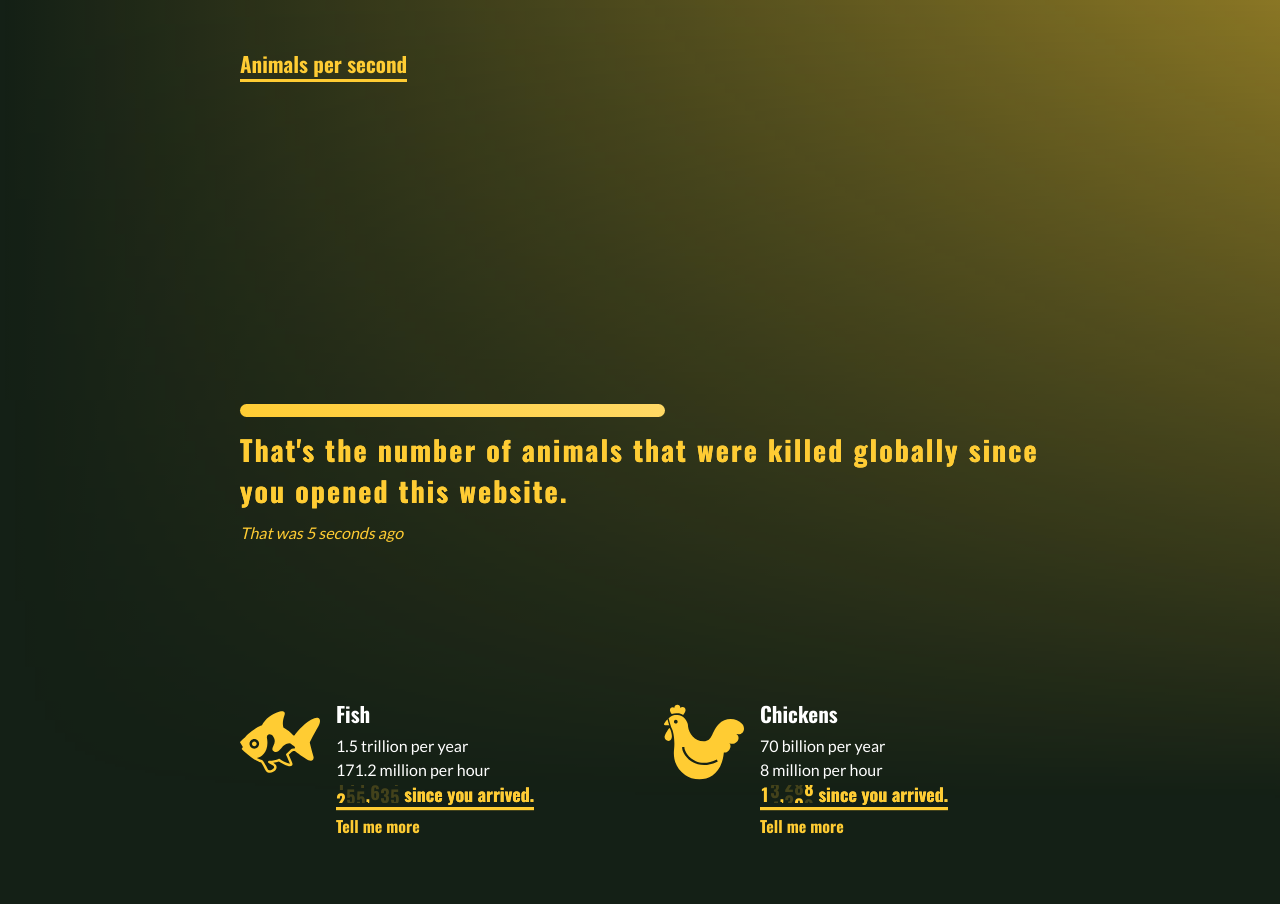
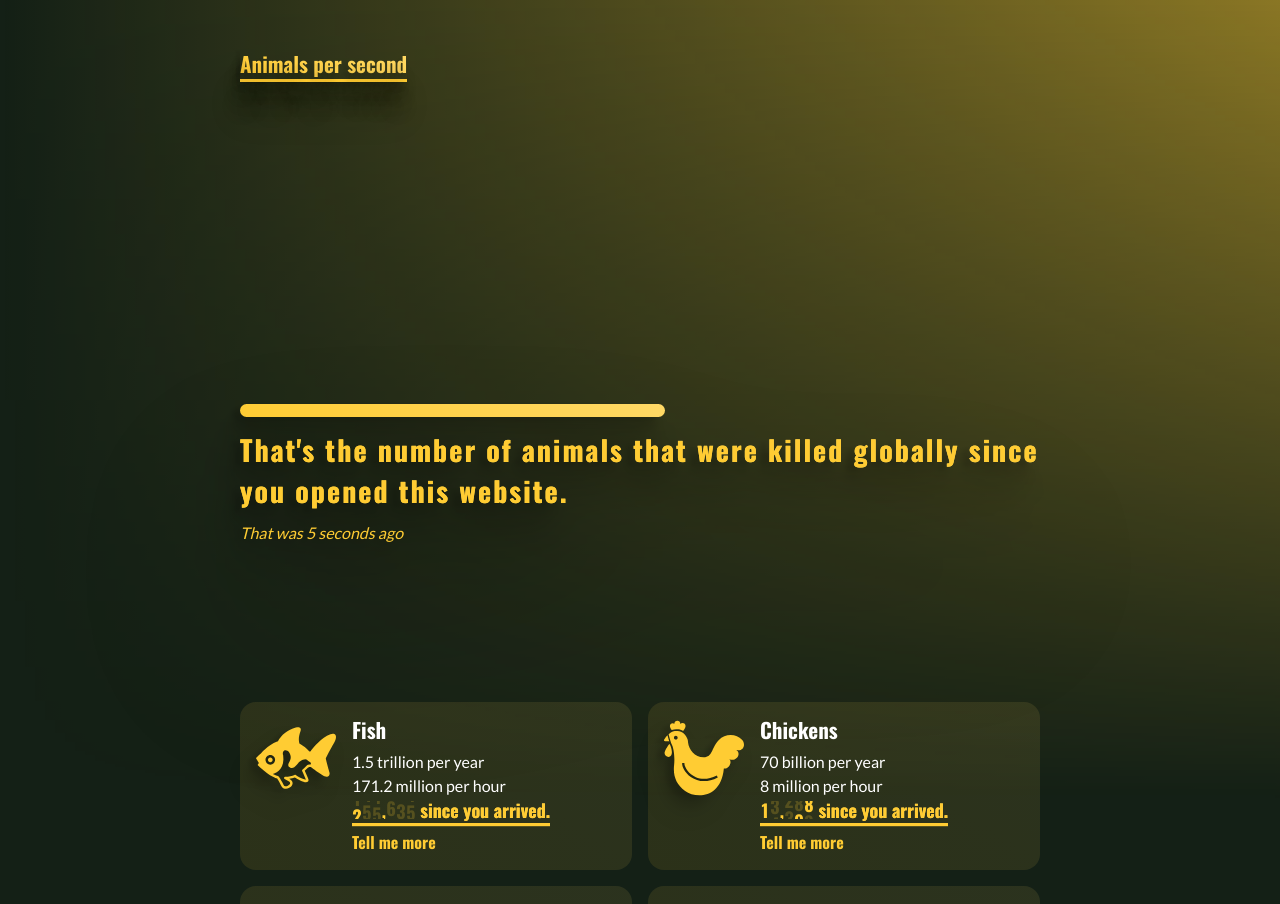
Before and after one commit to Mitcheljager/animalspersecond, a SvelteKit app: page / in a window 1280 px wide. Shown: the top 904 px of the page. Built offline with nearby package versions, Linux system fonts and the light colour scheme.

Commit message:
style: Adjust branding to include bold shadows

```diff
--- a/src/routes/+layout.svelte
+++ b/src/routes/+layout.svelte
@@ -20,16 +20,19 @@
 	}
 
 	.logo {
+		$shadow: -0.25rem 3px 2px rgba(0, 0, 0, .05), -0.25rem 10px 5px rgba(0, 0, 0, .05), -0.25rem 15px 10px rgba(0, 0, 0, .05), -0.25rem 25px 15px rgba(0, 0, 0, .1), -0.25rem 40px 30px rgba(0, 0, 0, .1);
+		@include text-gradient($gradient-yellow);
 		display: inline-block;
 		margin-bottom: $layout-offset;
 		font-family: $font-family-brand;
-		color: $yellow;
 		font-size: 21px;
 		text-decoration: none;
-		box-shadow: 0 3px 0 currentColor;
+		box-shadow: 0 3px 0 $yellow, $shadow;
+		text-shadow: $shadow;
 
 		&:hover {
 			color: white;
+
 		}
 	}
 </style>
--- a/src/routes/+page.svelte
+++ b/src/routes/+page.svelte
@@ -56,7 +56,7 @@
 
 	.animals {
 		display: grid;
-		gap: 3rem;
+		gap: 1rem;
 
 		@media (min-width: 768px) {
 			grid-template-columns: 1fr 1fr;
@@ -65,7 +65,7 @@
 
 	.many-more {
 		display: inline-block;
-		margin: 3rem 0 0;
+		margin: 1rem 0 0;
 		font-family: $font-family-brand;
 		font-size: clamp(18px, 4vw, 19px);
 		color: $yellow;
--- a/src/routes/AnimalCounter.svelte
+++ b/src/routes/AnimalCounter.svelte
@@ -50,24 +50,44 @@
     $hover: darken($yellow, 15%);
     --rolling-number-font-size: 1em;
     display: flex;
+    position: relative;
     gap: 1rem;
-    margin: 0 0 1rem;
+    padding: 1rem;
     border-radius: 0.5rem;
-    box-shadow: 0 0 0 $hover;
+    box-shadow: 0 0 0 transparent;
     font-size: 16px;
     line-height: 1.5em;
     text-decoration: none;
     color: $white;
 
+    @media (prefers-reduced-motion: no-preference) {
+      transition: box-shadow 150ms, transform 150ms, background-color 150ms;
+    }
+
     &:hover,
     &:focus-visible {
-      background: $hover;
-      box-shadow: 0 0 0 1rem $hover;
+      box-shadow: -0.5rem 1rem 1.5rem 0.5rem rgba($black, 0.25);
+      transform: translateY(-0.5rem) scale(1.05);
       outline: none;
 
-      @media (prefers-reduced-motion: no-preference) {
-        transition: box-shadow 200ms;
+      &::before {
+        opacity: 0.75;
       }
+    }
+
+    &::before {
+      content: "";
+      display: block;
+      position: absolute;
+      top: 0;
+      left: 0;
+      width: 100%;
+      height: 100%;
+      border-radius: 1rem;
+      background: $gradient-yellow;
+      opacity: 0.1;
+      z-index: -1;
+      transition: opacity 100ms;
     }
   }
 
@@ -88,6 +108,11 @@
   }
 
   .icon {
+    filter:
+      drop-shadow(-0.5rem 3px 2px rgba(0, 0, 0, .1))
+      drop-shadow(-0.5rem 10px 5px rgba(0, 0, 0, .1))
+      drop-shadow(-0.5rem 15px 10px rgba(0, 0, 0, .1));
+
     .animal:hover &,
     .animal:focus-visible & {
       filter: brightness(100);
--- a/src/routes/Header.svelte
+++ b/src/routes/Header.svelte
@@ -19,6 +19,13 @@
   header {
 		margin: 0 0 $layout-offset;
 		color: $yellow;
+    filter:
+      drop-shadow(-0.5rem 3px 2px rgba(0, 0, 0, .1))
+      drop-shadow(-0.5rem 10px 5px rgba(0, 0, 0, .1))
+      drop-shadow(-0.5rem 15px 10px rgba(0, 0, 0, .1))
+      drop-shadow(-0.5rem 25px 15px rgba(0, 0, 0, .2))
+      drop-shadow(-0.5rem 40px 30px rgba(0, 0, 0, .2))
+      drop-shadow(-0.5rem 100px 75px rgba(0, 0, 0, .3));
 	}
 
 	h1 {
```
